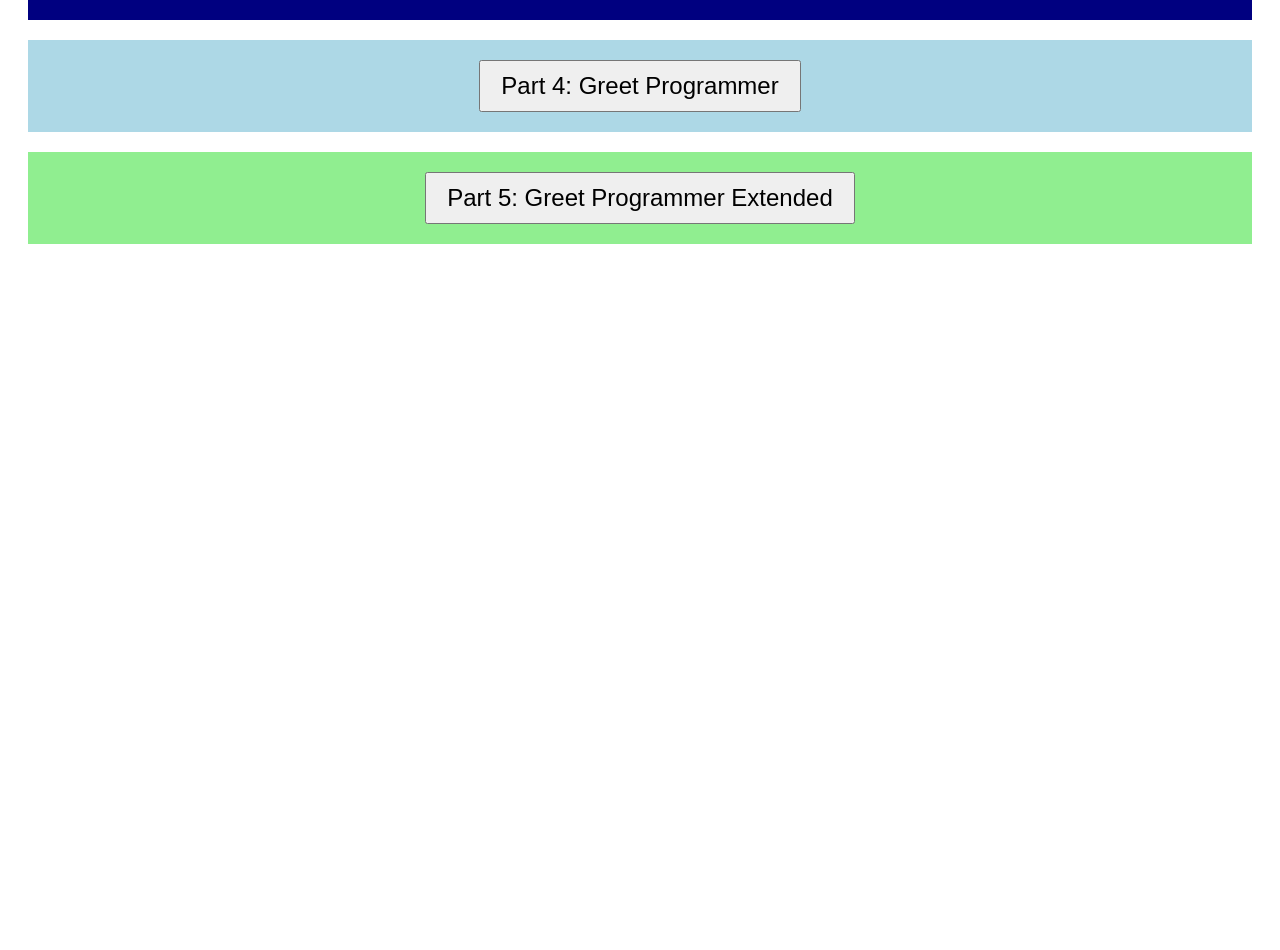
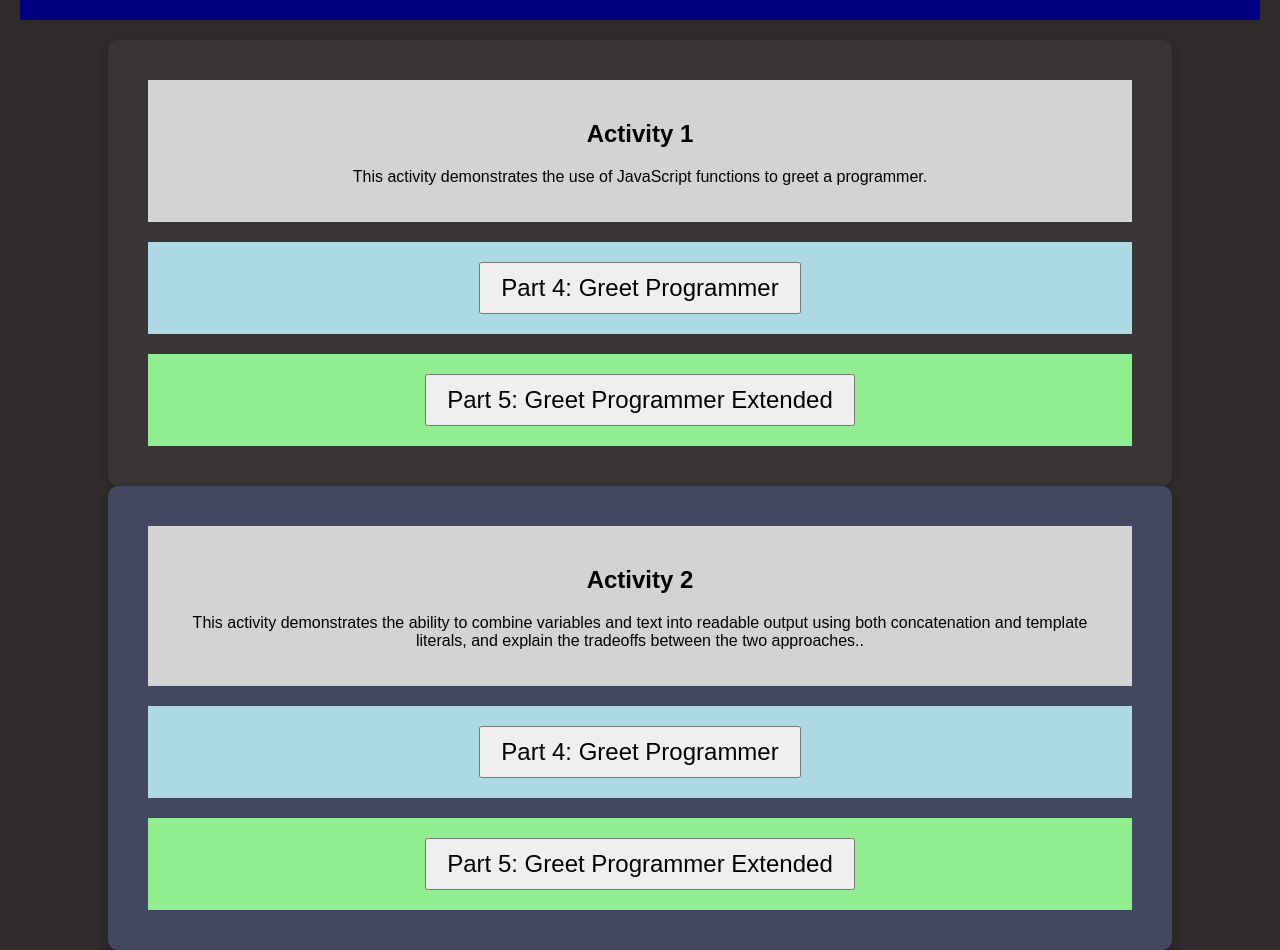
Before and after one commit to wanloq/javascript-group-activity, a website: page index.html in a window 1280 px wide. Shown: the part 200-1150 px from the top of the page. Before the commit the page ends 800 px from the top, so only its background shows below. Drawn offline with Linux system fonts and the light colour scheme.

Commit message:
Refactor greeting functions and enhance HTML structure for activities

```diff
--- a/group-2.js
+++ b/group-2.js
@@ -48,11 +48,17 @@ Calculation: dob = currentYear - age
 Output: Hello user, you were born in the year ----
 */
 function greetMore() {
-    const name = prompt('What is your name?')
-    const age = prompt('How old are you?')
-    const currentYear = 2026
-    const yearOfBirth = currentYear - age
+    const name = prompt('What is your name?');
+    const age = prompt('How old are you?');
+    const currentYear = 2026;
+    const yearOfBirth = currentYear - age;
     let greeting = alert(`Hello ${name}, you were born in the year ${yearOfBirth}`)
-    console.log(greeting)
+    console.log(greeting);
     return greeting;
-}
+};
+
+let a = 5
+let b = 10
+console.log(`print: $${a*b}`)
+console.log("print: " + a+b)
+console.log("print: " + (a+b))
--- a/index.html
+++ b/index.html
@@ -7,13 +7,23 @@
    <title>Javascript Demo file</title>
 </head>
 
-<body>
+<body style="font-family: Arial, sans-serif; margin: 0; padding: 0; background-color: #2f2b2b;">
    <!-- Hero -->
-   <div style="background-color: navy; padding: 20px; margin: 20px; text-align: center; color: white; height: 20vh; display: flex; align-items: center; justify-content: center;">
+   <div
+      style="background-color: navy; padding: 20px; margin: 20px; text-align: center; color: white; height: 20vh; display: flex; align-items: center; justify-content: center;">
       <div style="text-align: center;">
          <h1 style="text-align: center;">Javascript Group Activity</h1>
          <h2 style="text-align: center; color: lightgray;">Group Number 2</h2>
       </div>
+   </div>
+
+   <!-- activity 1 -->
+   <section
+      style="background-color: #3a3535; padding: 20px; margin: 20px; width: 80%; border-radius: 10px; box-shadow: 0 4px 8px rgba(0, 0, 0, 0.2); margin:auto;">
+      <div style="background-color: lightgray; padding: 20px; margin: 20px; text-align: center;">
+         <h2 style="text-align: center;">Activity 1</h2>
+         <p style="text-align: center;">This activity demonstrates the use of JavaScript functions to greet a
+            programmer.</p>
       </div>
 
       <!-- Part 4 -->
@@ -29,6 +39,30 @@
             Part 5: Greet Programmer Extended
          </button>
       </div>
+   </section>
+
+   <!-- activity 2 -->
+   <section
+      style="background-color: #434862; padding: 20px; margin: 20px; width: 80%; border-radius: 10px; box-shadow: 0 4px 8px rgba(0, 0, 0, 0.2); margin:auto;">
+      <div style="background-color: lightgray; padding: 20px; margin: 20px; text-align: center;">
+         <h2 style="text-align: center;">Activity 2</h2>
+         <p style="text-align: center;">This activity demonstrates the ability to combine variables and text into readable output using both concatenation and template literals, and explain the tradeoffs between the two approaches..</p>
+      </div>
+
+      <!-- Part 4 -->
+      <div id="part4" style="background-color: lightblue; padding: 20px; margin: 20px; text-align: center;">
+         <button onclick="greet()" style="padding: 10px 20px; font-size: 1.5rem; cursor: pointer;">
+            Part 4: Greet Programmer
+         </button>
+      </div>
+
+      <!-- Part 5-->
+      <div id="part5" style="background-color: lightgreen; padding: 20px; margin: 20px; text-align: center;">
+         <button onclick="greetMore()" style="padding: 10px 20px; font-size: 1.5rem; cursor: pointer;">
+            Part 5: Greet Programmer Extended
+         </button>
+      </div>
+   </section>
 
 
    <!-- connect external script -->
```
Lines whose indentation alone changed are shown as unchanged.
